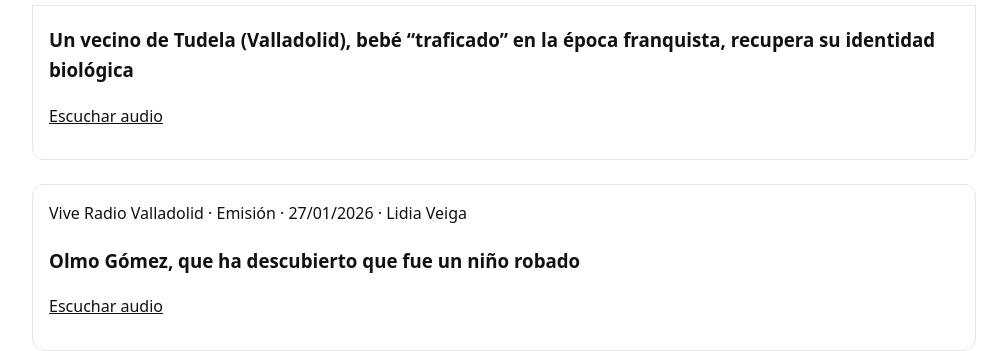
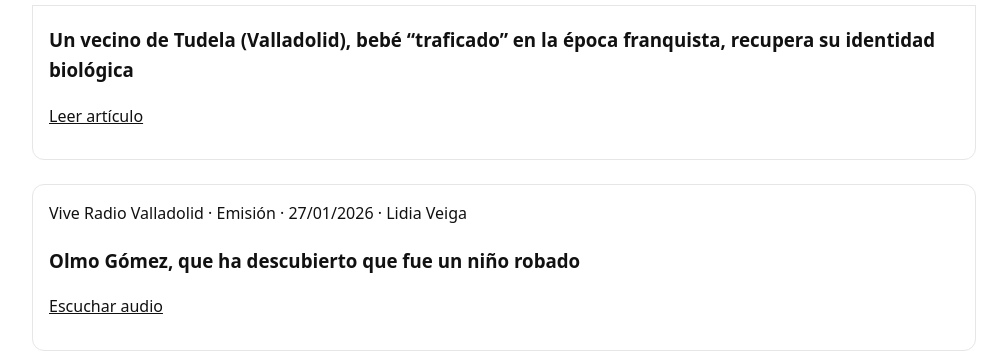
Before and after one commit to olmogaldaz/olmogaldaz.github.io, a Jekyll site: the page built from es/prensa/medios/index.html, in a window 1280 px wide and 900 px high, scrolled down 1155 px. Shown: the part 155-506 px from the top of the window, without its empty margins (136-1143 px from the left). Built offline with Jekyll 4.4.1, drawn with Linux system fonts in a browser that asks for light colours.

Commit message:
Update index.html

```diff
--- a/es/prensa/medios/index.html
+++ b/es/prensa/medios/index.html
@@ -79,8 +79,8 @@
         Un vecino de Tudela (Valladolid), bebé “traficado” en la época franquista, recupera su identidad biológica
       </h3>
       <p>
-        <a href="https://cadenaser.com/castillayleon/2026/01/20/un-vecino-tudela-valladolid-bebe-traficado-epoca-franquista-recupera-identidad-biologica-radio-valladolid/" target="_blank" rel="noopener noreferrer">
-          Escuchar audio
+        <a href="https://cadenaser.com/castillayleon/2026/01/20/un-vecino-de-tudela-valladolid-bebe-traficado-en-la-epoca-franquista-recupera-su-identidad-biologica-radio-valladolid/" target="_blank" rel="noopener noreferrer">
+          Leer artículo
         </a>
       </p>
     </div>
```
